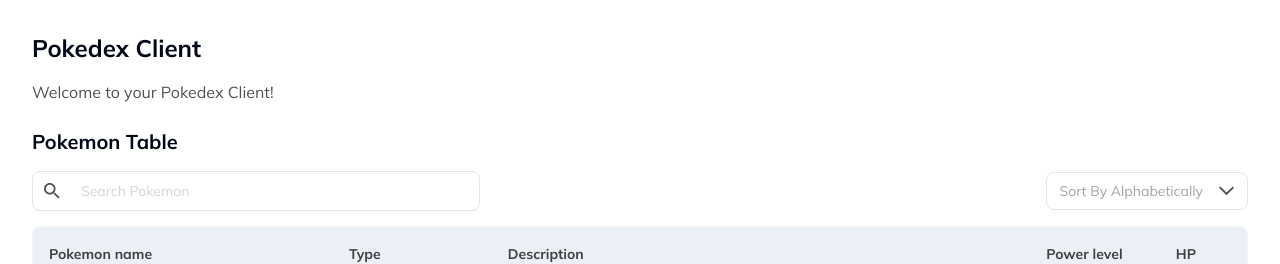
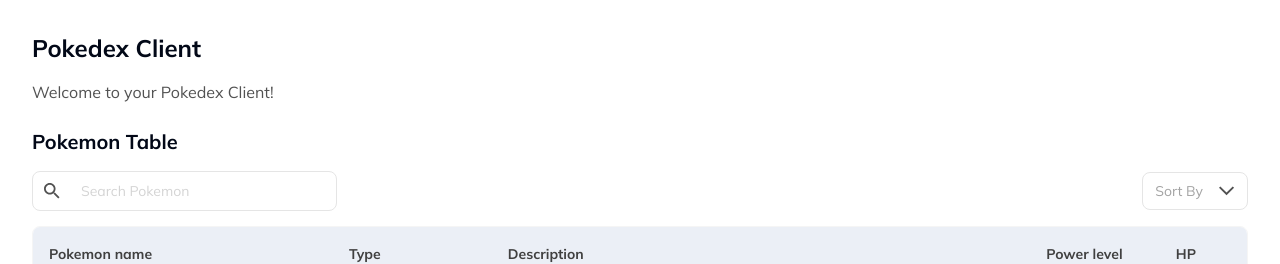
Before and after one commit to AmitOfeckMoveo/PokedexClient, a React (Vite) app: page / in a window 1280 px wide. Shown: the top 264 px of the page. Built offline with nearby package versions, Linux system fonts and the light colour scheme.

Commit message:
sort by without the sort value

```diff
--- a/src/components/pokemon/SortDropdown.tsx
+++ b/src/components/pokemon/SortDropdown.tsx
@@ -29,7 +29,7 @@
           as="span"
           className="group-hover:text-white transition-colors"
         >
-          Sort By {getSortLabel(value)}
+          Sort By
         </Text>
         <Icon
           name="chevron-up"
--- a/tailwind.config.js
+++ b/tailwind.config.js
@@ -213,7 +213,7 @@
         "search-params-gap": "16px",
         "search-params-icon-left": "12px",
         "search-params-input-padding-left": "36px",
-        "search-params-max-width": "448px",
+        "search-params-max-width": "305px",
         "tab-pills-px": "16px",
         "tab-pills-py": "8px",
         "tab-pills-gap": "4px",
```
